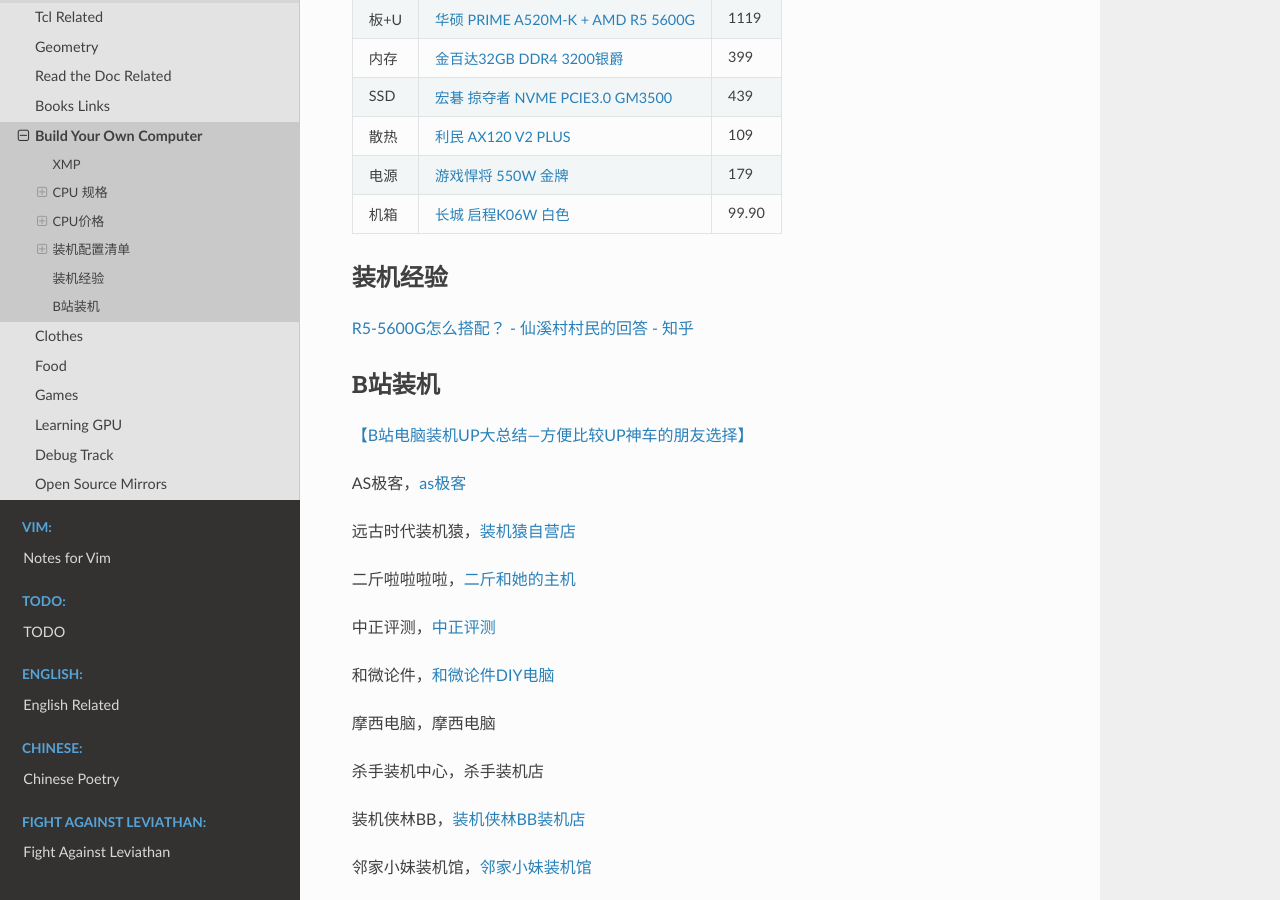
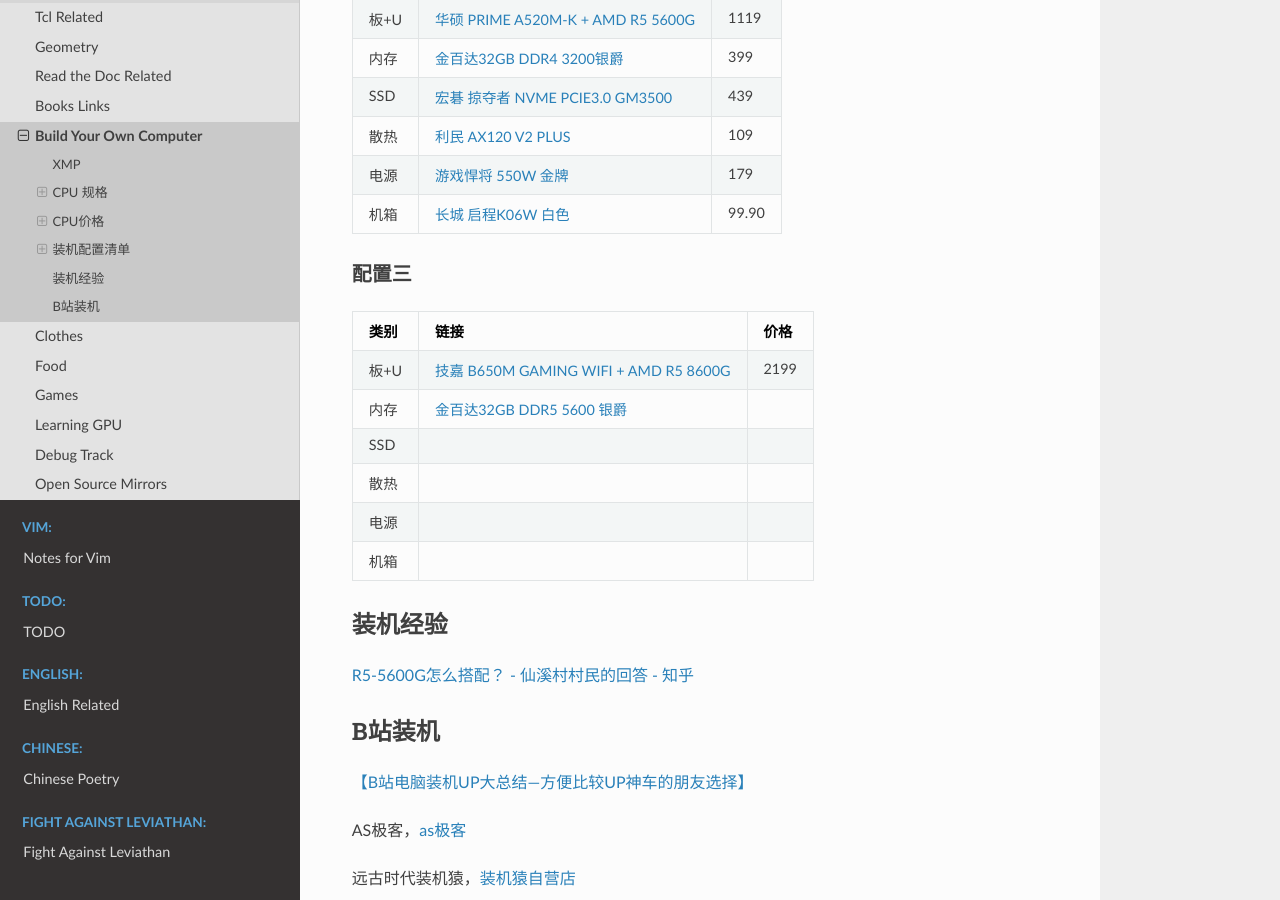
Before and after one commit to Pyrad/pyradnotes, a Sphinx documentation site: the page built from source/Notes/BuildYourOwnComputer.md, in a window 1280 px wide and 900 px high, scrolled down 2700 px. Built offline with Sphinx 7.4.7 and the Read the Docs theme 2.0.0, drawn with Linux system fonts in a browser that asks for light colours; pages that are not in the unit, such as notebooks, are missing from menus.

Commit message:
BOYC Setup 3 (to be continued)

```diff
--- a/source/Notes/BuildYourOwnComputer.md
+++ b/source/Notes/BuildYourOwnComputer.md
@@ -108,12 +108,23 @@
 
 | 类别  | 链接                                                                       | 价格    |
 | :-- | :----------------------------------------------------------------------- | :---- |
-| 板+U | [华硕 PRIME A520M-K + AMD R5 5600G](https://item.jd.com/100061469956.html) | 1119  |
-| 内存  | [金百达32GB DDR4 3200银爵](https://item.jd.com/100007177599.html)             | 399   |
-| SSD | [宏碁 掠夺者 NVME PCIE3.0 GM3500](https://item.jd.com/100011580275.html)      | 439   |
-| 散热  | [利民 AX120 V2 PLUS](https://item.jd.com/100006525699.html#)               | 109   |
-| 电源  | [游戏悍将 550W 金牌](https://item.jd.com/100078330677.html)                    | 179   |
-| 机箱  | [长城 启程K06W 白色](https://item.jd.com/100053762815.html)                    | 99.90 |
+|板+U| [华硕 PRIME A520M-K + AMD R5 5600G](https://item.jd.com/100061469956.html) | 1119  |
+|内存|[金百达32GB DDR4 3200银爵](https://item.jd.com/100007177599.html)| 399   |
+|SSD| [宏碁 掠夺者 NVME PCIE3.0 GM3500](https://item.jd.com/100011580275.html)      | 439   |
+|散热| [利民 AX120 V2 PLUS](https://item.jd.com/100006525699.html#)               | 109   |
+|电源| [游戏悍将 550W 金牌](https://item.jd.com/100078330677.html)                    | 179   |
+|机箱| [长城 启程K06W 白色](https://item.jd.com/100053762815.html)                    | 99.90 |
+
+### 配置三
+
+|类别|链接|价格|
+|:-----|:-----|:-----|
+|板+U|[技嘉 B650M GAMING WIFI + AMD R5 8600G](https://item.jd.com/100111828882.html) |2199|
+|内存|[金百达32GB DDR5 5600 银爵](https://item.jd.com/100046688873.html)|      |
+|SSD|      |      |
+|散热|      |      |
+|电源|      |      |
+|机箱|      |      |
 
 
 
```
